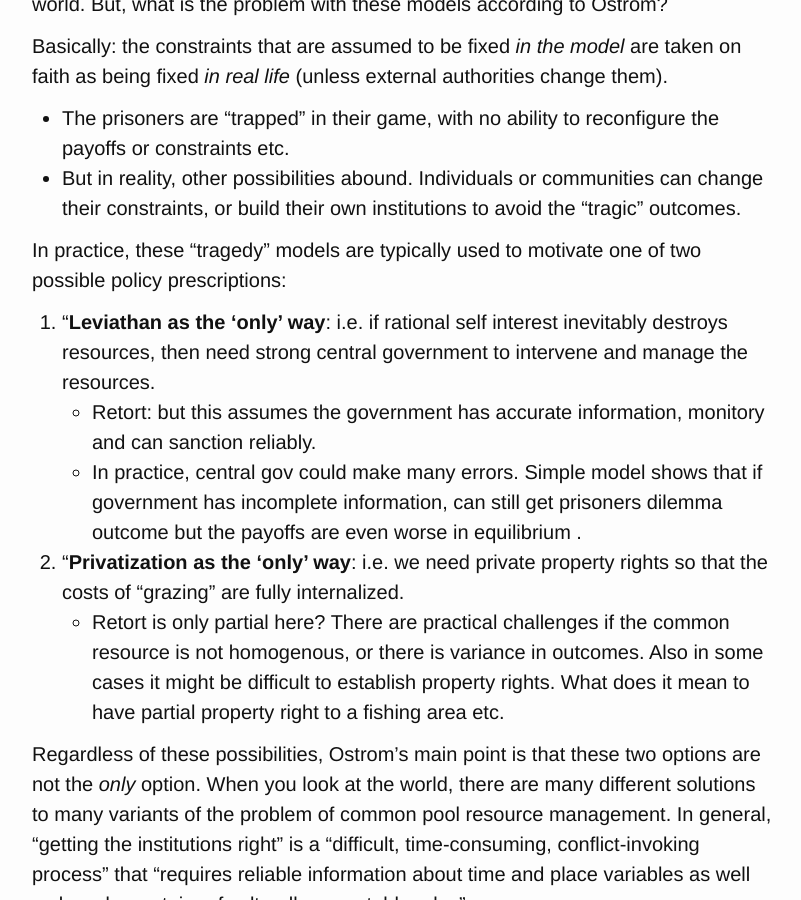
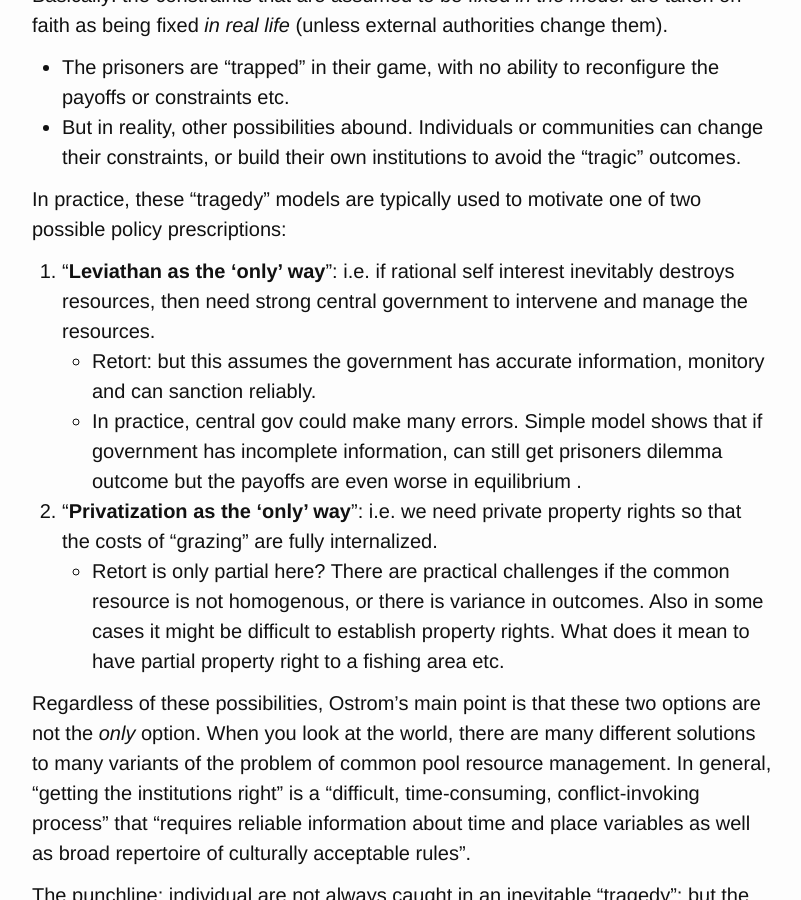
Before and after one commit to Fossj117/fossj117.github.io, a Jekyll site: the page built from _posts/decentralized-society-iap/2024-01-06-decentralized-society-class2.md, in a window 1280 px wide and 900 px high, scrolled down 1024 px. Shown: the whole window, without its empty margins (238-1039 px from the left). Built offline with Jekyll 4.4.1, drawn with Linux system fonts in a browser that asks for light colours; a script that is not in the unit is left out; some of the changed text lies outside the part shown.

Commit message:
fix typo

```diff
--- a/_posts/decentralized-society-iap/2024-01-06-decentralized-society-class2.md
+++ b/_posts/decentralized-society-iap/2024-01-06-decentralized-society-class2.md
@@ -36,10 +36,10 @@ Basically: the constraints that are assumed to be fixed _in the model_ are taken
 
 In practice, these "tragedy" models are typically used to motivate one of two possible policy prescriptions:
 
-1. "**Leviathan as the 'only' way**: i.e. if rational self interest inevitably destroys resources, then need strong central government to intervene and manage the resources.
+1. "**Leviathan as the 'only' way**": i.e. if rational self interest inevitably destroys resources, then need strong central government to intervene and manage the resources.
    - Retort: but this assumes the government has accurate information, monitory and can sanction reliably.
    - In practice, central gov could make many errors. Simple model shows that if government has incomplete information, can still get prisoners dilemma outcome but the payoffs are even worse in equilibrium .
-2. "**Privatization as the 'only' way**: i.e. we need private property rights so that the costs of "grazing" are fully internalized.
+2. "**Privatization as the 'only' way**": i.e. we need private property rights so that the costs of "grazing" are fully internalized.
    - Retort is only partial here? There are practical challenges if the common resource is not homogenous, or there is variance in outcomes. Also in some cases it might be difficult to establish property rights. What does it mean to have partial property right to a fishing area etc.
 
 Regardless of these possibilities, Ostrom's main point is that these two options are not the _only_ option. When you look at the world, there are many different solutions to many variants of the problem of common pool resource management. In general, "getting the institutions right" is a "difficult, time-consuming, conflict-invoking process" that "requires reliable information about time and place variables as well as broad repertoire of culturally acceptable rules".
```
Also changed, not shown: other parts of _posts/decentralized-society-iap/2024-01-06-decentralized-society-class2.md (+3 -3 lines).
